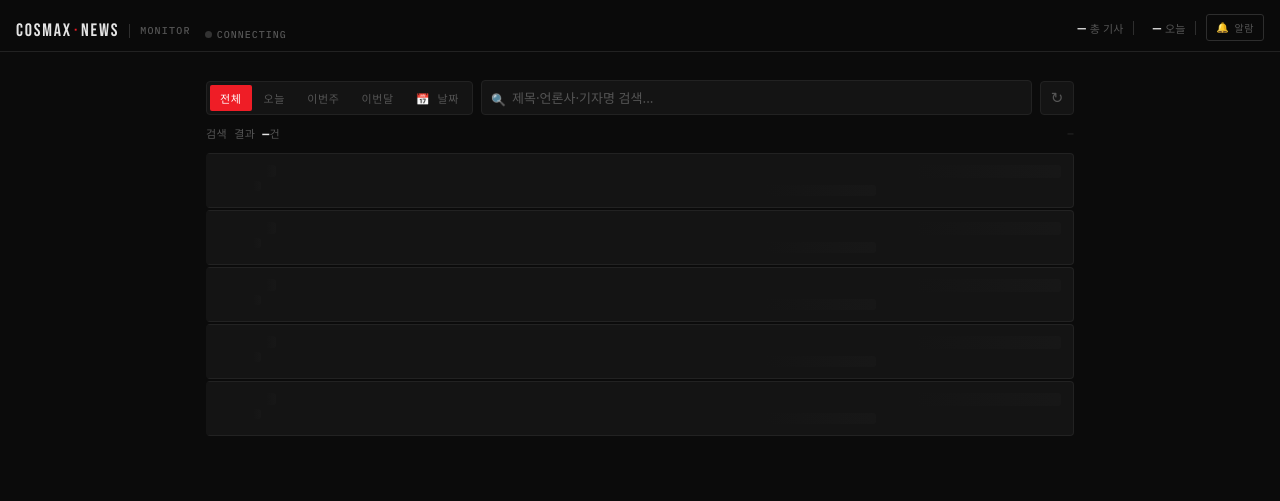
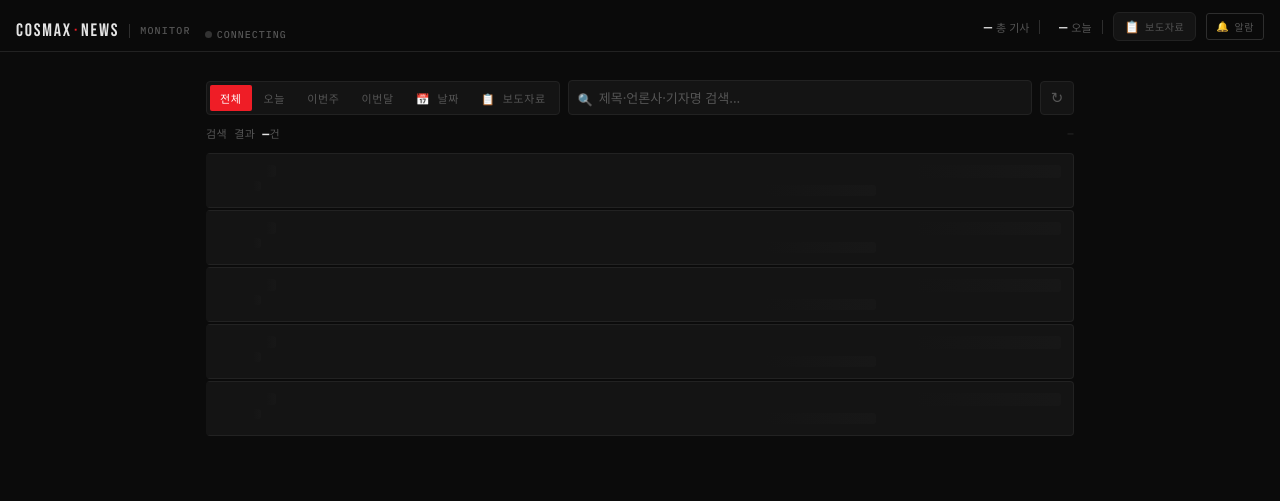
Before and after one commit to unevie/cosmaxpr, a website: page public/index.html in a window 1280 px wide. Drawn offline with Linux system fonts and the light colour scheme.

Commit message:
fix: PR button and tab correctly inserted

```diff
--- a/public/index.html
+++ b/public/index.html
@@ -743,6 +743,7 @@
       <span class="stat-lbl">오늘</span>
     </div>
     <div class="pipe"></div>
+    <button class="pr-btn" id="pr-btn" onclick="togglePRPanel()"><span class="pr-icon">📋</span>보도자료</button>
     <button class="notif-toggle" id="notif-btn" onclick="toggleNotification()">
       🔔 <span id="notif-label">알람</span>
     </button>
@@ -815,6 +816,7 @@
       <button class="tab"        data-range="week"  onclick="setRange(this)">이번주</button>
       <button class="tab"        data-range="month" onclick="setRange(this)">이번달</button>
       <button class="tab"        data-range="custom" id="tab-date" onclick="toggleDateFilter(this)">📅 날짜</button>
+      <button class="tab" id="tab-pr" onclick="setFilterPR(this)">📋 보도자료</button>
     </div>
     <div class="search-wrap">
       <span class="search-ico">🔍</span>
@@ -1163,6 +1165,8 @@ function notifyBrowser(article) {
 
 // ─── Controls ─────────────────────────────────────────────────────────────────
 function setRange(btn) {
+  S.prFilter = false;
+  document.getElementById('tab-pr').classList.remove('active');
   if (btn.dataset.range === 'custom') return; // handled by toggleDateFilter
   document.querySelectorAll('.tab').forEach(t => t.classList.remove('active', 'date-active'));
   btn.classList.add('active');
@@ -1634,6 +1638,16 @@ async function refreshPR() {
   btn.classList.remove('spinning');
 }
 
+function setFilterPR(btn) {
+  // 기존 탭 비활성화
+  document.querySelectorAll('.tabs .tab').forEach(t => t.classList.remove('active'));
+  btn.classList.add('active');
+  S.prFilter = true;
+  S.range = 'all';
+  S.page = 1;
+  loadArticles(true);
+}
+
 function togglePRPanel() {
   const panel = document.getElementById('pr-panel');
   const overlay = document.getElementById('pr-overlay');
```
